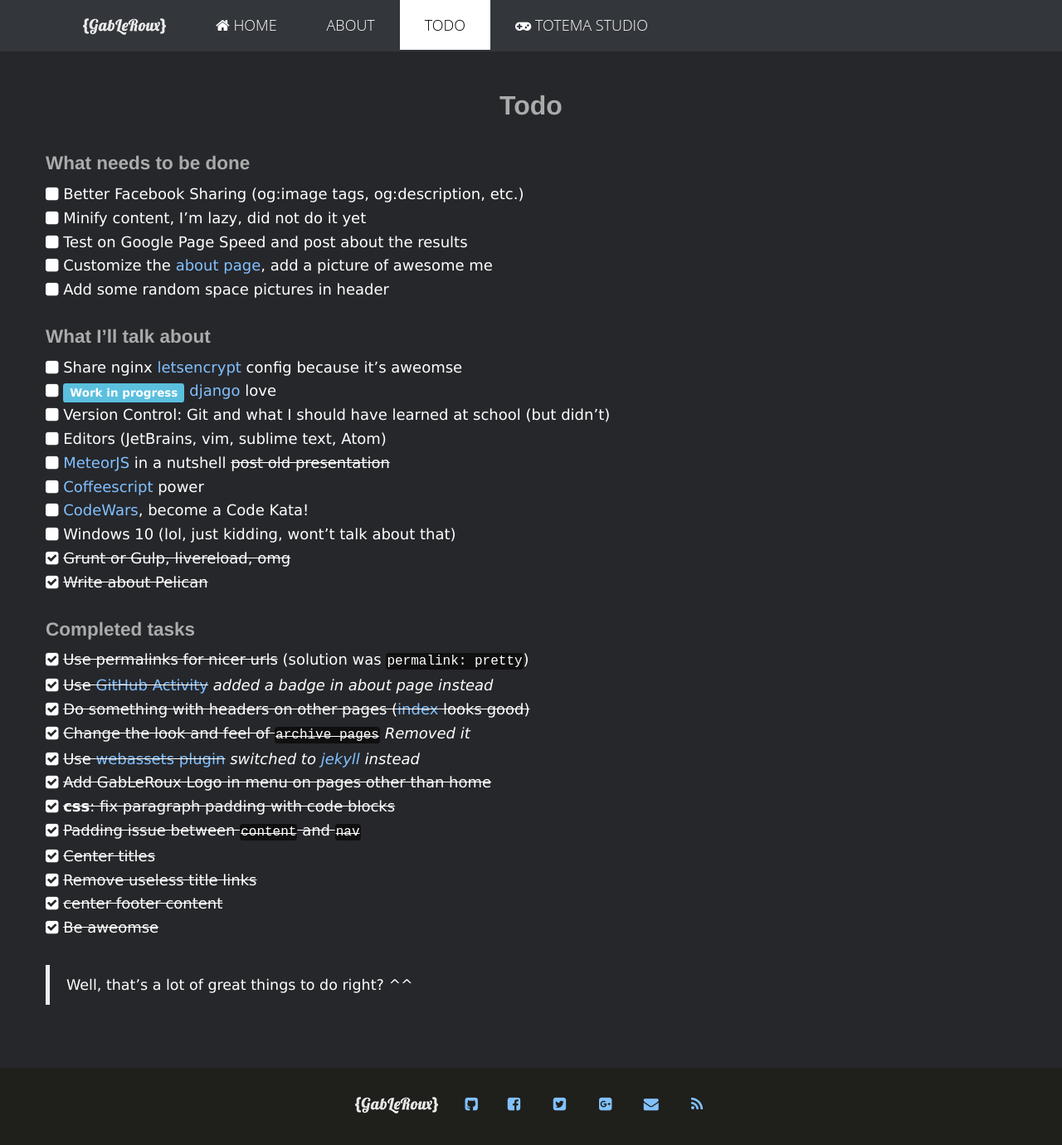
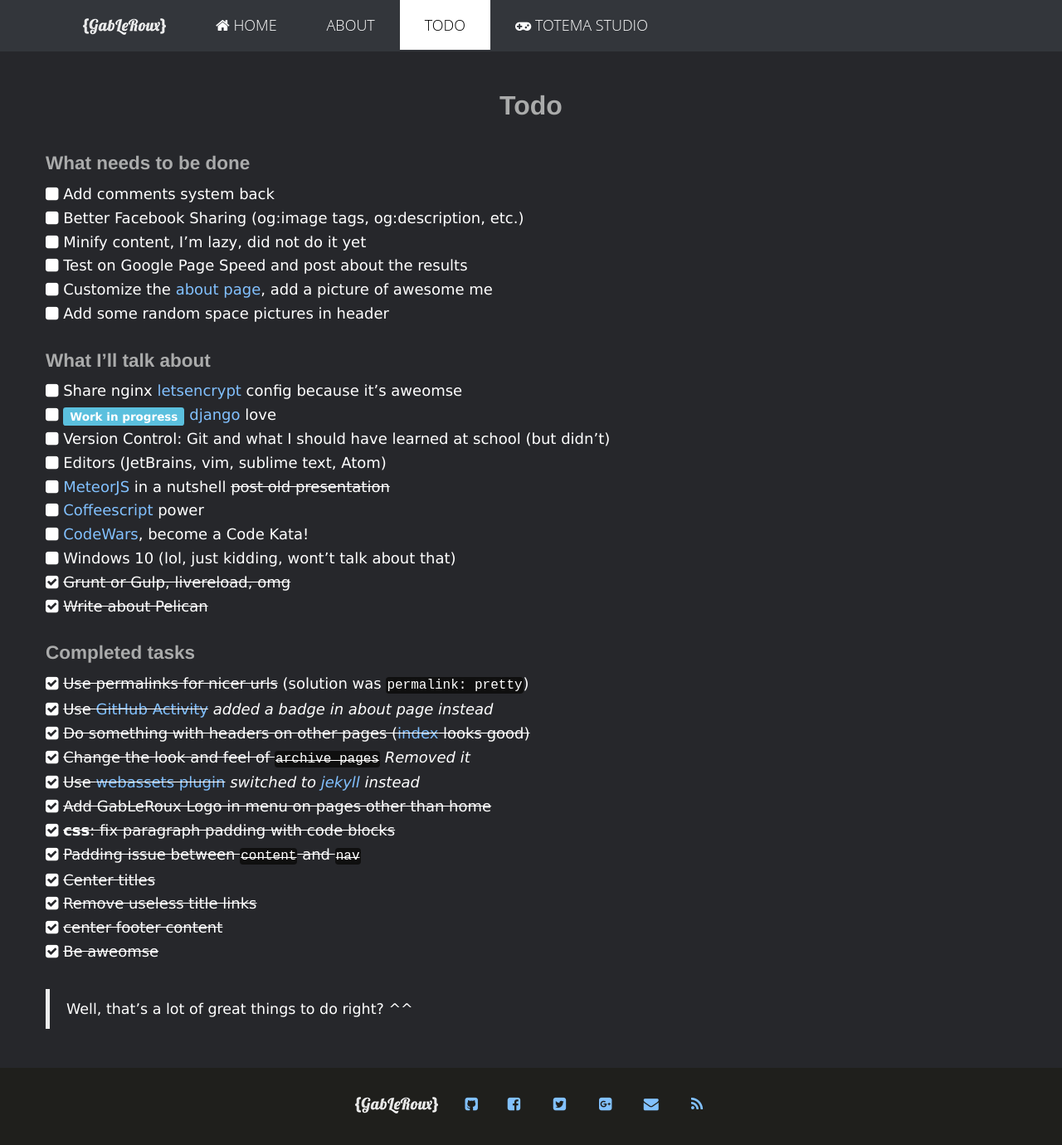
Before and after one commit to GabLeRoux/gableroux.com, a Jekyll site: the page built from todo.md, in a window 1280 px wide and 1380 px high. Shown: the whole window at 83% size. Built offline with Jekyll 4.4.1, drawn with Linux system fonts in a browser that asks for light colours.

Commit message:
todo update

```diff
--- a/todo.md
+++ b/todo.md
@@ -6,7 +6,7 @@ group: "navigation"
 ---
 
 ## What needs to be done
-
+* <i class="fa fa-square"></i> Add comments system back
 * <i class="fa fa-square"></i> Better Facebook Sharing (og:image tags, og:description, etc.)
 * <i class="fa fa-square"></i> Minify content, I'm lazy, did not do it yet
 * <i class="fa fa-square"></i> Test on Google Page Speed and post about the results
```
